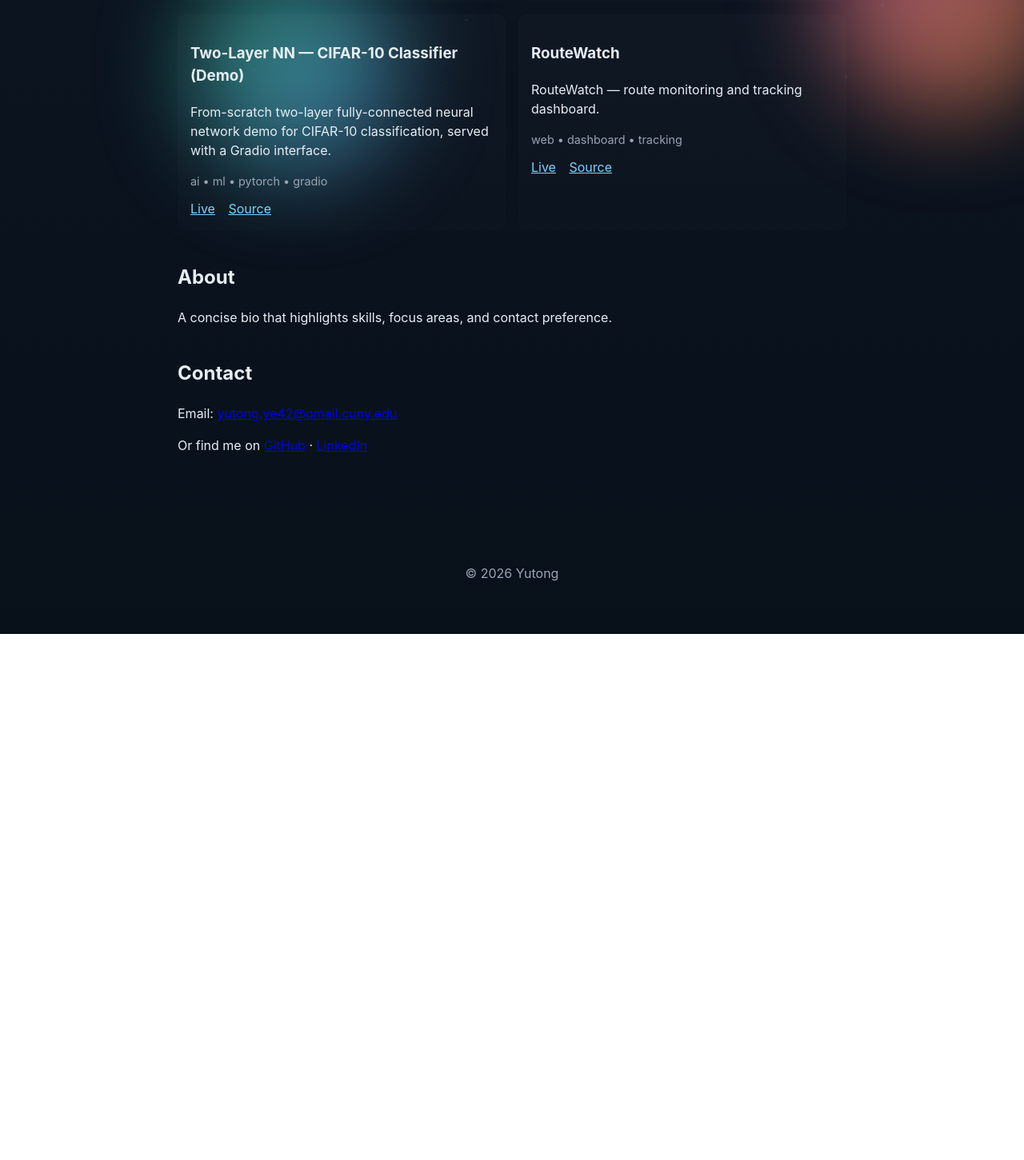
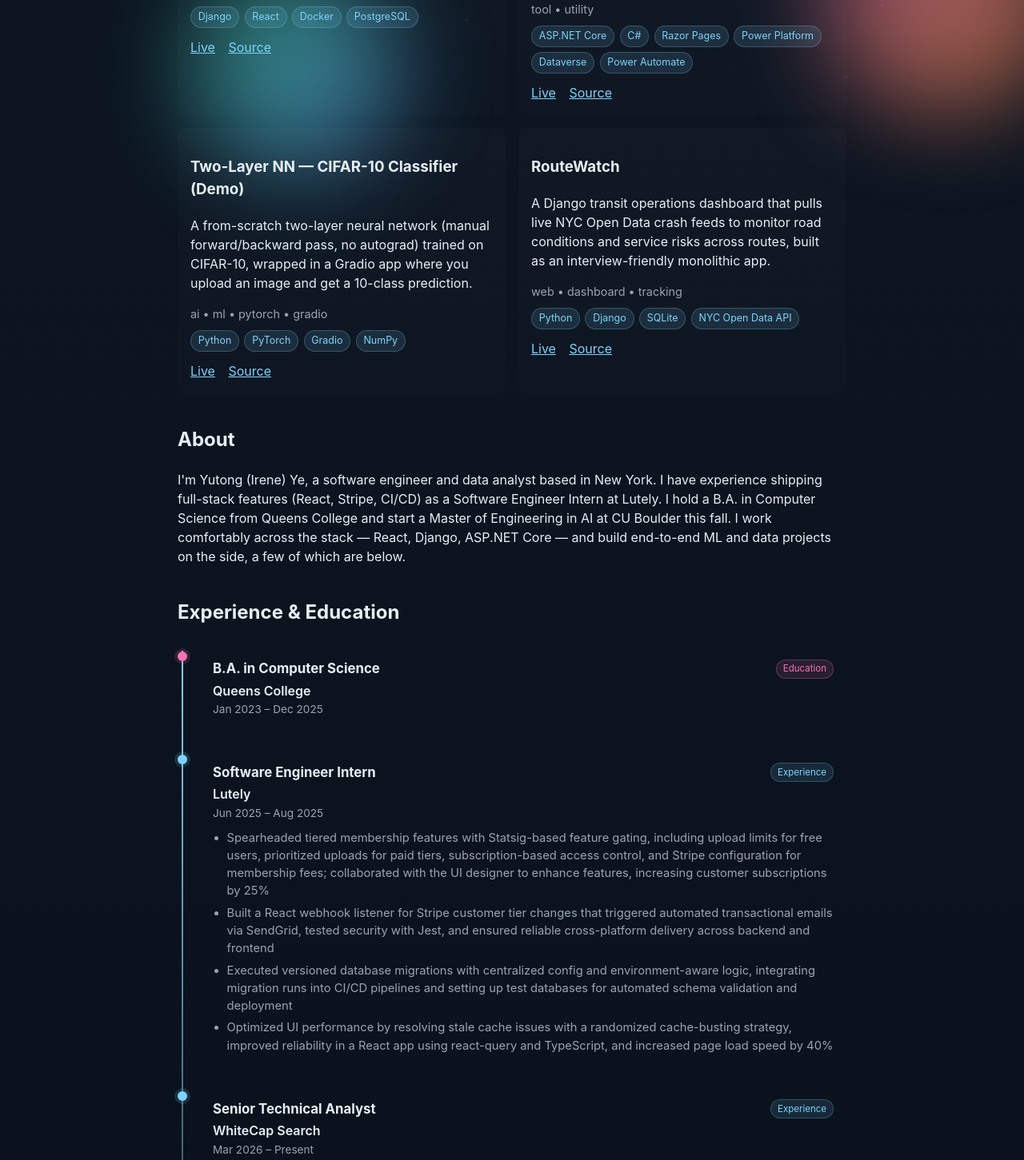
Before and after one commit to yutongye616/YutongPortfolio, a plain HTML site: page index.html in a window 1280 px wide. Shown: the part 696-2147 px from the top of the page at 80% size. Before the commit the page ends 1489 px from the top, so only its background shows below. Drawn offline with Linux system fonts and the light colour scheme.

Commit message:
feat: add tech stack, timeline, and bio to portfolio
Rewrite project descriptions with real details pulled from each repo's
README, add a tech stack chip list per project, add an Experience &
Education timeline section, and write a bio reflecting full-stack and
data engineering background.

Co-Authored-By: Claude Sonnet 5 <noreply@anthropic.com>

```diff
--- a/index.html
+++ b/index.html
@@ -3,14 +3,14 @@
   <head>
     <meta charset="utf-8" />
     <meta name="viewport" content="width=device-width,initial-scale=1" />
-    <title>YutongPortfolio — Yutong</title>
+    <title>Yutong Irene Ye — Portfolio</title>
     <link rel="stylesheet" href="/styles.css" />
   </head>
   <body>
     <header class="hero">
       <div class="container">
-        <h1>YutongPortfolio</h1>
-        <p class="tagline">Frontend developer — building fast, accessible web experiences.</p>
+        <h1>Yutong Irene Ye</h1>
+        <p class="tagline">Software engineer &amp; data analyst, soon-to-be AI grad student — I build full-stack apps and ML tools.</p>
         <div class="controls">
           <input id="search" placeholder="Search projects..." aria-label="Search projects" />
           <select id="filter">
@@ -33,7 +33,12 @@
 
       <section id="about">
         <h2>About</h2>
-        <p id="bio">A concise bio that highlights skills, focus areas, and contact preference.</p>
+        <p id="bio">I'm Yutong (Irene) Ye, a software engineer and data analyst based in New York. I have experience shipping full-stack features (React, Stripe, CI/CD) as a Software Engineer Intern at Lutely. I hold a B.A. in Computer Science from Queens College and start a Master of Engineering in AI at CU Boulder this fall. I work comfortably across the stack — React, Django, ASP.NET Core — and build end-to-end ML and data projects on the side, a few of which are below.</p>
+      </section>
+
+      <section id="timeline">
+        <h2>Experience &amp; Education</h2>
+        <div id="timeline-list" class="timeline" aria-live="polite"></div>
       </section>
 
       <section id="contact">
@@ -54,9 +59,25 @@
         <div class="project-meta">
           <span class="tags"></span>
         </div>
+        <div class="project-stack"></div>
         <div class="project-links">
           <a class="live-link" target="_blank" rel="noopener">Live</a>
           <a class="source-link" target="_blank" rel="noopener">Source</a>
+        </div>
+      </article>
+    </template>
+
+    <template id="timeline-template">
+      <article class="timeline-item">
+        <div class="timeline-marker"></div>
+        <div class="timeline-content card">
+          <div class="timeline-head">
+            <h3 class="timeline-role"></h3>
+            <span class="timeline-badge"></span>
+          </div>
+          <div class="timeline-org"></div>
+          <div class="timeline-dates"></div>
+          <ul class="timeline-bullets"></ul>
         </div>
       </article>
     </template>
--- a/projects.json
+++ b/projects.json
@@ -1,29 +1,33 @@
 [
   {
     "title": "AutoClick",
-    "description": "AutoClick — automation tool and utilities.",
+    "description": "A microservices app for an auto service and sales center, tracking inventory, technicians, and service appointments across a Django/React stack, containerized with Docker.",
     "tags": ["tool","automation"],
+    "stack": ["Django","React","Docker","PostgreSQL"],
     "live": "http://5.161.71.152:3000/",
     "source": "https://github.com/yutongye616/AutoClick"
   },
   {
     "title": "FieldFix",
-    "description": "FieldFix — data cleaning and form validation utilities.",
+    "description": "A service-request tracking app for transit and facility operations, built as an ASP.NET Core Razor Pages web app with a parallel Microsoft Power Platform (Dataverse + Power Automate) implementation.",
     "tags": ["tool","utility"],
+    "stack": ["ASP.NET Core","C#","Razor Pages","Power Platform","Dataverse","Power Automate"],
     "live": "https://fieldfix-rw76.onrender.com/RequestForm",
     "source": "https://github.com/yutongye616/FieldFix"
   },
   {
     "title": "Two-Layer NN — CIFAR-10 Classifier (Demo)",
-    "description": "From-scratch two-layer fully-connected neural network demo for CIFAR-10 classification, served with a Gradio interface.",
+    "description": "A from-scratch two-layer neural network (manual forward/backward pass, no autograd) trained on CIFAR-10, wrapped in a Gradio app where you upload an image and get a 10-class prediction.",
     "tags": ["ai","ml","pytorch","gradio"],
+    "stack": ["Python","PyTorch","Gradio","NumPy"],
     "live": "https://huggingface.co/spaces/Yutong616/two-layer-nn-cifar10",
     "source": "https://github.com/yutongye616/two-layer-nn-cifar10-demo"
   },
   {
     "title": "RouteWatch",
-    "description": "RouteWatch — route monitoring and tracking dashboard.",
+    "description": "A Django transit operations dashboard that pulls live NYC Open Data crash feeds to monitor road conditions and service risks across routes, built as an interview-friendly monolithic app.",
     "tags": ["web","dashboard","tracking"],
+    "stack": ["Python","Django","SQLite","NYC Open Data API"],
     "live": "https://routewatch-889u.onrender.com/",
     "source": "https://github.com/yutongye616/RouteWatch"
   }
--- a/scripts.js
+++ b/scripts.js
@@ -1,14 +1,47 @@
 const projectsUrl = '/projects.json';
+const timelineUrl = '/timeline.json';
 
-async function fetchProjects(){
+async function fetchJson(url){
   try{
-    const res = await fetch(projectsUrl + '?_=' + Date.now(), {cache: 'no-store'});
-    if(!res.ok) throw new Error('Failed to load');
+    const res = await fetch(url + '?_=' + Date.now(), {cache: 'no-store'});
+    if(!res.ok) throw new Error('Failed to load ' + url);
     return await res.json();
   }catch(e){
     console.error(e);
     return [];
   }
+}
+
+function fetchProjects(){
+  return fetchJson(projectsUrl);
+}
+
+function renderTimeline(list){
+  const container = document.getElementById('timeline-list');
+  const tpl = document.getElementById('timeline-template');
+  if(!container || !tpl) return;
+  container.innerHTML = '';
+  if(!list.length){
+    container.textContent = 'No timeline entries found.';
+    return;
+  }
+  list.forEach(item=>{
+    const node = tpl.content.cloneNode(true);
+    const el = node.querySelector('.timeline-item');
+    el.classList.add('timeline-' + (item.type || 'other'));
+    node.querySelector('.timeline-role').textContent = item.role;
+    node.querySelector('.timeline-badge').textContent = item.type === 'education' ? 'Education' : 'Experience';
+    node.querySelector('.timeline-org').textContent = item.org;
+    node.querySelector('.timeline-dates').textContent = `${item.start} – ${item.end}`;
+    const bullets = node.querySelector('.timeline-bullets');
+    (item.bullets || []).forEach(b=>{
+      const li = document.createElement('li');
+      li.textContent = b;
+      bullets.appendChild(li);
+    });
+    if(!(item.bullets || []).length) bullets.remove();
+    container.appendChild(node);
+  })
 }
 
 function renderProjects(list){
@@ -24,6 +57,16 @@ function renderProjects(list){
     node.querySelector('.project-title').textContent = p.title;
     node.querySelector('.project-desc').textContent = p.description;
     node.querySelector('.tags').textContent = (p.tags||[]).join(' • ');
+    const stack = node.querySelector('.project-stack');
+    if((p.stack||[]).length){
+      stack.innerHTML = '';
+      p.stack.forEach(t=>{
+        const chip = document.createElement('span');
+        chip.className = 'stack-chip';
+        chip.textContent = t;
+        stack.appendChild(chip);
+      });
+    }
     const live = node.querySelector('.live-link');
     const src = node.querySelector('.source-link');
     live.href = p.live || '#';
@@ -41,12 +84,13 @@ function applySearchFilter(projects){
       if(!tagsLower.includes(f)) return false;
     }
     if(!q) return true;
-    return (p.title + ' ' + p.description + ' ' + (p.tags||[]).join(' ')).toLowerCase().includes(q);
+    return (p.title + ' ' + p.description + ' ' + (p.tags||[]).join(' ') + ' ' + (p.stack||[]).join(' ')).toLowerCase().includes(q);
   })
 }
 
 async function init(){
   const projects = await fetchProjects();
+  fetchJson(timelineUrl).then(renderTimeline);
   const filter = document.getElementById('filter');
   const tags = new Set();
   projects.forEach(p=> (p.tags||[]).forEach(t=>tags.add(t)));
--- a/styles.css
+++ b/styles.css
@@ -22,6 +22,24 @@ section{margin:2.5rem 0}
 .project-meta{color:var(--muted);font-size:.9rem;margin-top:.5rem}
 .project-links{margin-top:.75rem}
 .project-links a{margin-right:.75rem;color:var(--accent)}
+.project-stack{display:flex;flex-wrap:wrap;gap:.4rem;margin-top:.6rem}
+.stack-chip{font-size:.78rem;padding:.2rem .55rem;border-radius:999px;background:rgba(125,211,252,.12);border:1px solid rgba(125,211,252,.25);color:var(--accent)}
+
+/* timeline */
+.timeline{position:relative;margin-top:1.5rem;padding-left:1.75rem}
+.timeline::before{content:'';position:absolute;left:5px;top:6px;bottom:6px;width:2px;background:linear-gradient(180deg,var(--accent),rgba(255,255,255,.08))}
+.timeline-item{position:relative;margin-bottom:1.5rem}
+.timeline-item:last-child{margin-bottom:0}
+.timeline-marker{position:absolute;left:-1.75rem;top:.4rem;width:12px;height:12px;border-radius:50%;background:var(--accent);box-shadow:0 0 0 4px rgba(125,211,252,.15)}
+.timeline-item.timeline-education .timeline-marker{background:#f472b6;box-shadow:0 0 0 4px rgba(244,114,182,.15)}
+.timeline-content{padding:1rem}
+.timeline-head{display:flex;align-items:center;justify-content:space-between;gap:.5rem;flex-wrap:wrap}
+.timeline-role{margin:0;font-size:1.05rem}
+.timeline-badge{font-size:.72rem;padding:.15rem .5rem;border-radius:999px;background:rgba(125,211,252,.12);border:1px solid rgba(125,211,252,.25);color:var(--accent);white-space:nowrap}
+.timeline-item.timeline-education .timeline-badge{background:rgba(244,114,182,.12);border-color:rgba(244,114,182,.3);color:#f472b6}
+.timeline-org{color:var(--white);font-weight:600;margin-top:.15rem}
+.timeline-dates{color:var(--muted);font-size:.85rem;margin-top:.1rem}
+.timeline-bullets{margin:.6rem 0 0;padding-left:1.1rem;color:var(--muted);font-size:.92rem;display:grid;gap:.35rem}
 .site-footer{padding:2rem 0;text-align:center;color:var(--muted)}
 @media(min-width:720px){.projects-grid{grid-template-columns:repeat(2,1fr)}.hero h1{font-size:3rem}}
 
--- /dev/null
+++ b/timeline.json
@@ -0,0 +1,44 @@
+[
+  {
+    "type": "education",
+    "org": "Queens College",
+    "role": "B.A. in Computer Science",
+    "start": "Jan 2023",
+    "end": "Dec 2025",
+    "bullets": []
+  },
+  {
+    "type": "experience",
+    "org": "Lutely",
+    "role": "Software Engineer Intern",
+    "start": "Jun 2025",
+    "end": "Aug 2025",
+    "bullets": [
+      "Spearheaded tiered membership features with Statsig-based feature gating, including upload limits for free users, prioritized uploads for paid tiers, subscription-based access control, and Stripe configuration for membership fees; collaborated with the UI designer to enhance features, increasing customer subscriptions by 25%",
+      "Built a React webhook listener for Stripe customer tier changes that triggered automated transactional emails via SendGrid, tested security with Jest, and ensured reliable cross-platform delivery across backend and frontend",
+      "Executed versioned database migrations with centralized config and environment-aware logic, integrating migration runs into CI/CD pipelines and setting up test databases for automated schema validation and deployment",
+      "Optimized UI performance by resolving stale cache issues with a randomized cache-busting strategy, improved reliability in a React app using react-query and TypeScript, and increased page load speed by 40%"
+    ]
+  },
+  {
+    "type": "experience",
+    "org": "WhiteCap Search",
+    "role": "Senior Technical Analyst",
+    "start": "Mar 2026",
+    "end": "Present",
+    "bullets": [
+      "Built and improved data models, reporting structures, ETL/data transformation steps, and reporting automation tools within Sage, helping teams get faster and more accurate access to the data they needed for daily and monthly reporting",
+      "Built and maintained cloud-based data connections linking Sage to Vena's cloud database (CubeFLEX) through scheduled automated data feeds, supporting company-wide KPIs, scorecards, and executive reports in Vena's Excel-based planning tool, while working closely with finance and business teams to keep the data reliable",
+      "Built and maintained data integration, transformation, reconciliation, and validation workflows using Sage",
+      "Troubleshot reporting and data quality issues in Sage; found root causes and fixed them"
+    ]
+  },
+  {
+    "type": "education",
+    "org": "University of Colorado Boulder",
+    "role": "Master of Engineering, Artificial Intelligence",
+    "start": "Sep 2026",
+    "end": "Dec 2027",
+    "bullets": []
+  }
+]
```
